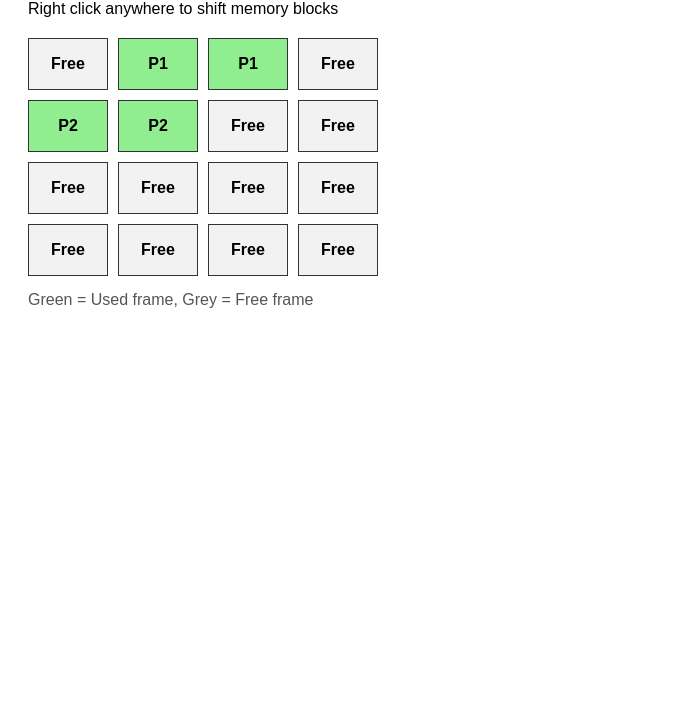
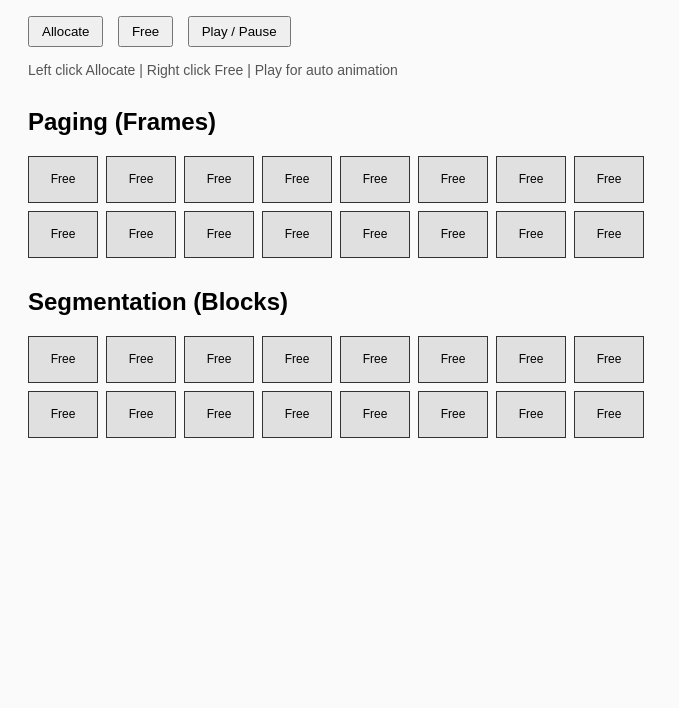
Before and after one commit to ShivamArora05/real-time-memory-allocation-tracker, a plain HTML site: page index.html in a window 1280 px wide. Shown: the part 92-800 px from the top of the page, without its empty margins (0-679 px from the left). Drawn offline with Linux system fonts and the light colour scheme.

Commit message:
Update index.html
Added more GUI Interface for group presentation purposes

```diff
--- a/index.html
+++ b/index.html
@@ -1,92 +1,157 @@
 <!DOCTYPE html>
 <html>
 <head>
-  <title>Memory Visualization</title>
+  <title>Memory Allocation Visualizer</title>
   <style>
     body {
       font-family: Arial;
       padding: 20px;
+      background: #fafafa;
     }
 
     h2 {
-      margin-bottom: 10px;
+      margin-top: 30px;
     }
 
-    #memory {
+    .controls {
+      margin-bottom: 15px;
+    }
+
+    button {
+      padding: 6px 12px;
+      margin-right: 10px;
+      cursor: pointer;
+    }
+
+    .memory {
       display: grid;
-      grid-template-columns: repeat(4, 80px);
-      gap: 10px;
-      margin-top: 20px;
+      grid-template-columns: repeat(8, 70px);
+      gap: 8px;
+      margin-top: 10px;
     }
 
     .block {
-      height: 50px;
+      height: 45px;
       border: 1px solid #333;
       display: flex;
       align-items: center;
       justify-content: center;
-      background: #eee;
+      font-size: 12px;
       transition: all 0.4s ease;
-      font-weight: bold;
+      background: #e0e0e0;
     }
 
-    .used {
-      background: lightgreen;
-    }
-
-    .free {
-      background: #f2f2f2;
-    }
+    .p1 { background: #90ee90; }
+    .p2 { background: #add8e6; }
+    .p3 { background: #ffcccb; }
+    .p4 { background: #ffd966; }
 
     .info {
-      margin-top: 15px;
+      margin-top: 10px;
       color: #555;
+      font-size: 14px;
     }
   </style>
 </head>
 <body>
 
-  <h2>Paging Memory Visualization</h2>
-  <p>Right click anywhere to shift memory blocks</p>
+  <h1>Real-Time Memory Allocation Visualizer</h1>
 
-  <div id="memory"></div>
+  <div class="controls">
+    <button onclick="allocate()">Allocate</button>
+    <button onclick="freeBlock()">Free</button>
+    <button onclick="toggleAuto()">Play / Pause</button>
+  </div>
 
   <div class="info">
-    Green = Used frame, Grey = Free frame
+    Left click Allocate | Right click Free | Play for auto animation
   </div>
 
+  <h2>Paging (Frames)</h2>
+  <div id="paging" class="memory"></div>
+
+  <h2>Segmentation (Blocks)</h2>
+  <div id="segment" class="memory"></div>
+
   <script>
-    // Initial memory frames
-    let frames = [-1, 1, 1, -1,
-                  2, 2, -1, -1,
-                  -1, -1, -1, -1,
-                  -1, -1, -1, -1];
+    let paging = Array(16).fill(0);
+    let segment = Array(16).fill(0);
+    let pid = 1;
+    let auto = false;
+    let timer = null;
 
-    const mem = document.getElementById("memory");
+    function colorClass(v) {
+      return v ? "p" + v : "";
+    }
 
     function draw() {
-      mem.innerHTML = "";
-      frames.forEach((f, i) => {
+      const p = document.getElementById("paging");
+      const s = document.getElementById("segment");
+      p.innerHTML = "";
+      s.innerHTML = "";
+
+      paging.forEach(v => {
         const d = document.createElement("div");
-        d.className = "block " + (f === -1 ? "free" : "used");
-        d.innerText = f === -1 ? "Free" : "P" + f;
-        mem.appendChild(d);
+        d.className = "block " + colorClass(v);
+        d.innerText = v ? "P" + v : "Free";
+        p.appendChild(d);
+      });
+
+      segment.forEach(v => {
+        const d = document.createElement("div");
+        d.className = "block " + colorClass(v);
+        d.innerText = v ? "P" + v : "Free";
+        s.appendChild(d);
       });
     }
 
+    function allocate() {
+      let count = 2 + Math.floor(Math.random() * 3); // 2–4 blocks
+      let done = 0;
+
+      for (let i = 0; i < paging.length && done < count; i++) {
+        if (paging[i] === 0) {
+          paging[i] = pid;
+          done++;
+        }
+      }
+
+      done = 0;
+      for (let i = 0; i < segment.length && done < count; i++) {
+        if (segment[i] === 0) {
+          segment[i] = pid;
+          done++;
+        }
+      }
+
+      pid = pid % 4 + 1; // cycle P1 to P4
+      draw();
+    }
+
+    function freeBlock() {
+      let target = Math.floor(Math.random() * 4) + 1;
+      paging = paging.map(v => v === target ? 0 : v);
+      segment = segment.map(v => v === target ? 0 : v);
+      draw();
+    }
+
+    function toggleAuto() {
+      auto = !auto;
+      if (auto) {
+        timer = setInterval(() => {
+          Math.random() > 0.5 ? allocate() : freeBlock();
+        }, 800);
+      } else {
+        clearInterval(timer);
+      }
+    }
+
+    document.addEventListener("contextmenu", e => {
+      e.preventDefault();
+      freeBlock();
+    });
+
     draw();
-
-    // Disable default right-click menu
-    document.addEventListener("contextmenu", e => e.preventDefault());
-
-    // On right click, shift blocks
-    document.addEventListener("mousedown", e => {
-      if (e.button === 2) { // right click
-        // Move last frame to front (rotate)
-        frames.unshift(frames.pop());
-        draw();
-      }
-    });
   </script>
 
 </body>
```
